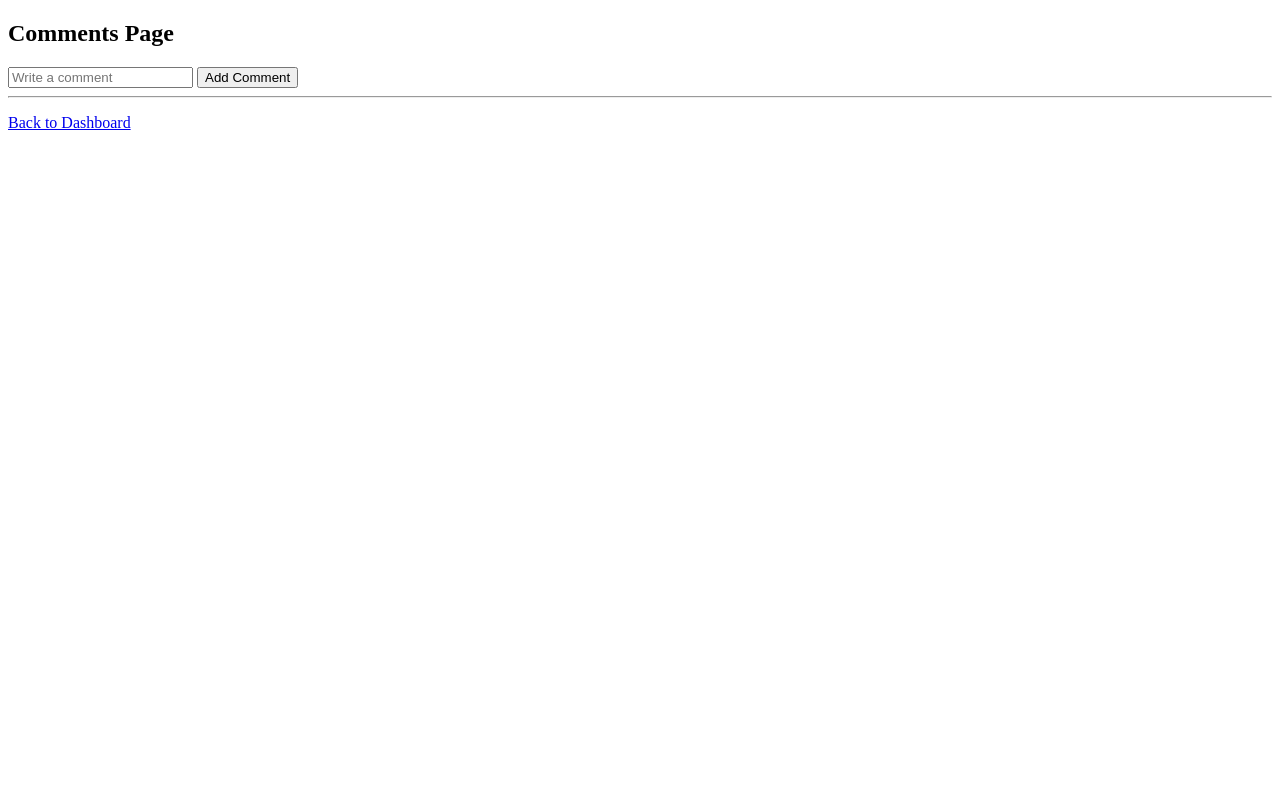
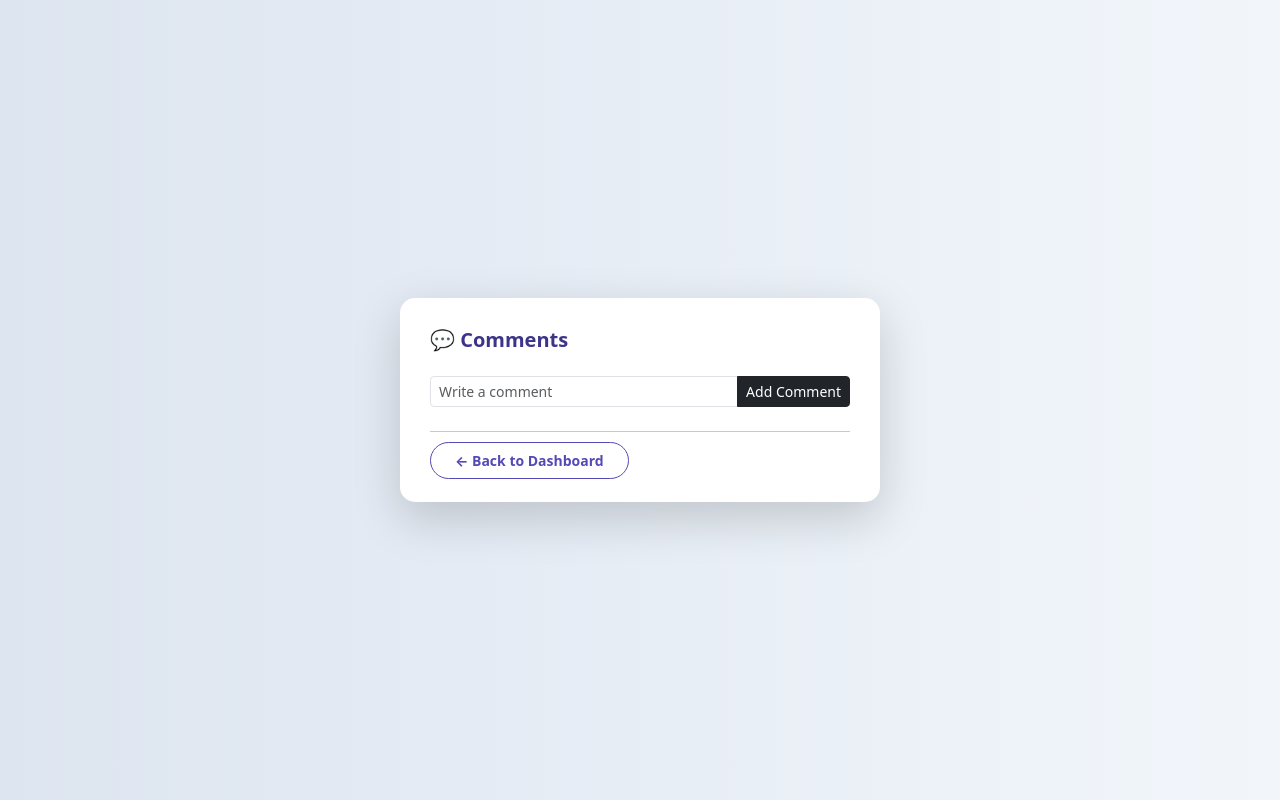
Before and after one commit to Sadeemutairi/security-project, a Flask app: page /comments in a window 1280 px wide. Run offline with Flask 3, Linux system fonts and the light colour scheme; a user stored in the database is signed in; data that the repository does not hold is empty.

Commit message:
comments.html

```diff
--- a/templates/comments.html
+++ b/templates/comments.html
@@ -2,27 +2,52 @@
 <html>
 <head>
   <title>Comments</title>
+  <link href="https://cdn.jsdelivr.net/npm/bootstrap@5.3.0/dist/css/bootstrap.min.css" rel="stylesheet">
+  <style>
+    body {
+      background: linear-gradient(to right, #dde5f0, #f2f6fb);
+      min-height: 100vh;
+    }
+    .card-custom {
+      width: 480px;
+      border-radius: 15px;
+      padding: 30px;
+      background: white;
+    }
+    .comment-item {
+      font-size: 13px;
+      padding: 8px;
+      border-bottom: 1px solid #f0f0f0;
+    }
+  </style>
 </head>
 <body>
-
-<h2>Comments Page</h2>
-
-<form method="POST">
-  <input name="comment" placeholder="Write a comment">
-  <button type="submit">Add Comment</button>
-</form>
-
-<hr>
-
-<ul>
-{% for c in comments %}
- <li>{{ c["text"]}}</li>
- <!-- vulnerable to xss  -->
- <!-- <li>{{ c["text"]|safe}}</li> -->
-{% endfor %}
-</ul>
-
-<a href="/dashboard">Back to Dashboard</a>
-
+<div class="container d-flex justify-content-center align-items-center vh-100">
+  <div class="card-custom shadow-lg border-0">
+    <h5 class="fw-bold mb-4" style="color:#3C3489;">💬 Comments </h5>
+    <form method="POST" class="mb-4">
+      <div class="input-group">
+        <input name="comment" class="form-control form-control-sm" placeholder="Write a comment">
+        <button class="btn btn-dark btn-sm" type="submit">Add Comment</button>
+      </div>
+    </form>
+    <hr>
+    <ul class="list-unstyled">
+      {% for c in comments %}
+        <li class="comment-item">
+          <span style="font-size:12px; font-weight:600; color:#534AB7;">{{ c["username"] }}</span>
+          <span class="text-muted"> {{ c["text"] }}</span>
+          <!-- vulnerable to xss -->
+          <!-- <span class="text-muted">{{ c["text"]|safe }}</span> -->
+        </li>
+      {% endfor %}
+    </ul>
+    <div class="mt-3">
+      <a href="/dashboard" class="text-decoration-none small fw-bold px-4 py-2" style="color:#534AB7; border:1px solid #534AB7; border-radius:20px;">
+        ← Back to Dashboard
+      </a>
+    </div>
+  </div>
+</div>
 </body>
 </html>
```
